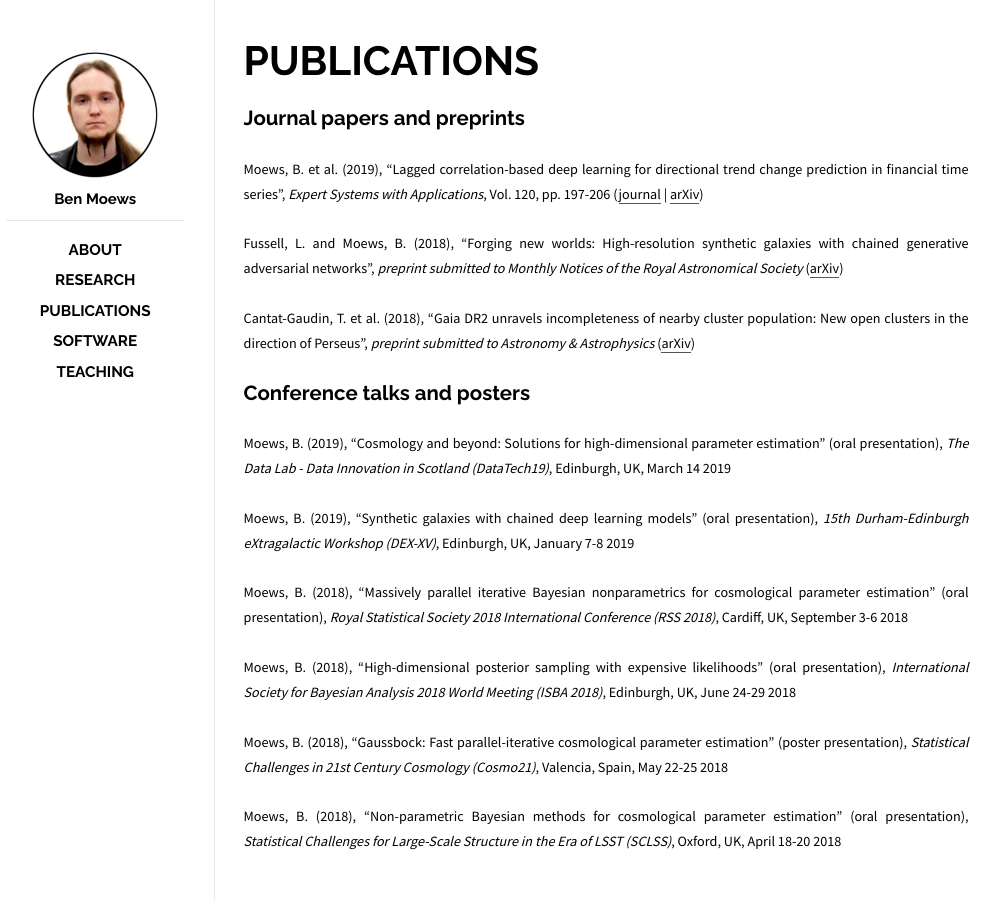
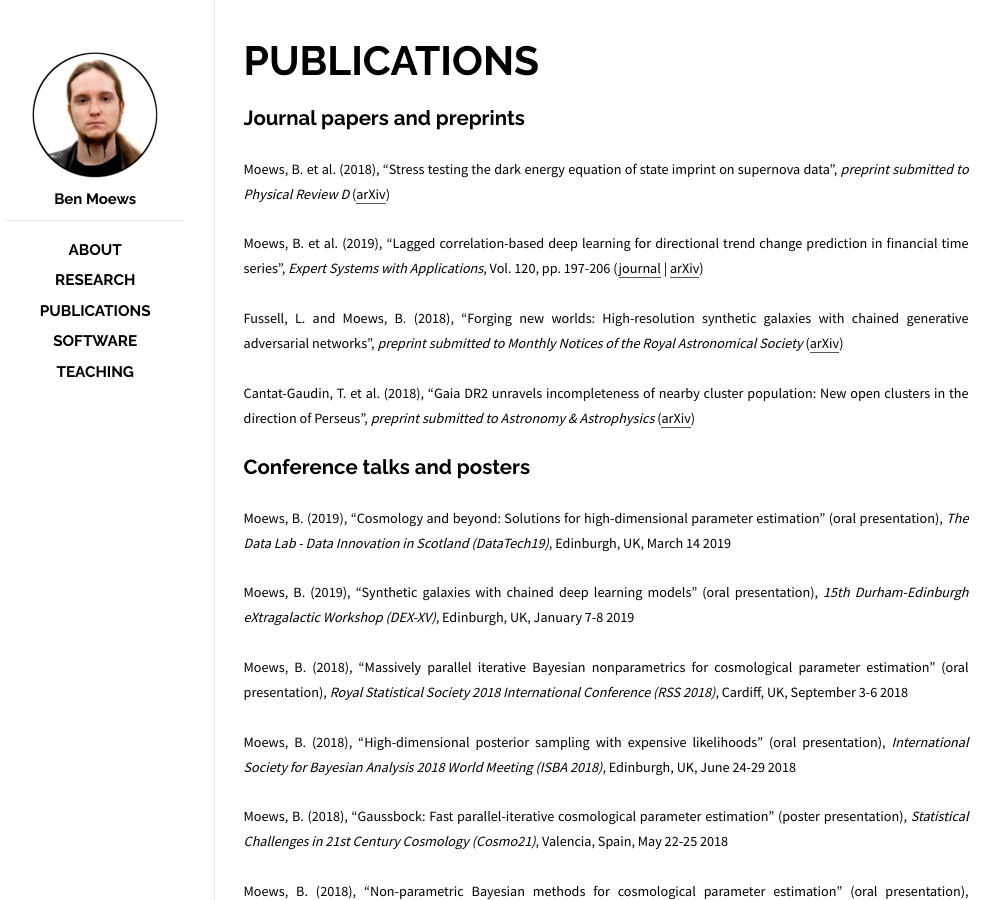
Before and after one commit to moews/moews.github.io, a Jekyll site: the page built from _posts/2017-03-25-publications.md, in a window 1280 px wide. Shown: the whole page, without its empty margins (144-1145 px from the left). Built offline with Jekyll 4.4.1, drawn with Linux system fonts in a browser that asks for light colours; some of the changed lines change nothing that is shown.

Commit message:
Update 2017-03-25-publications.md

```diff
--- a/_posts/2017-03-25-publications.md
+++ b/_posts/2017-03-25-publications.md
@@ -8,7 +8,7 @@ categories: posts
 
 ## Journal papers and preprints
 
-<!--<small>Moews, B. et al. (2018), "Stress testing the dark energy equation of state imprint on supernova data", _preprint submitted to Physical Review D_ ([arXiv](https://arxiv.org/abs/XXX))</small>-->
+<small>Moews, B. et al. (2018), "Stress testing the dark energy equation of state imprint on supernova data", _preprint submitted to Physical Review D_ ([arXiv](https://arxiv.org/abs/1812.09786))</small>
 
 <small>Moews, B. et al. (2019), "Lagged correlation-based deep learning for directional trend change prediction in financial time series", _Expert Systems with Applications_, Vol. 120, pp. 197-206 ([journal](https://doi.org/10.1016/j.eswa.2018.11.027) | [arXiv](https://arxiv.org/abs/1811.11287))</small>
 
```
